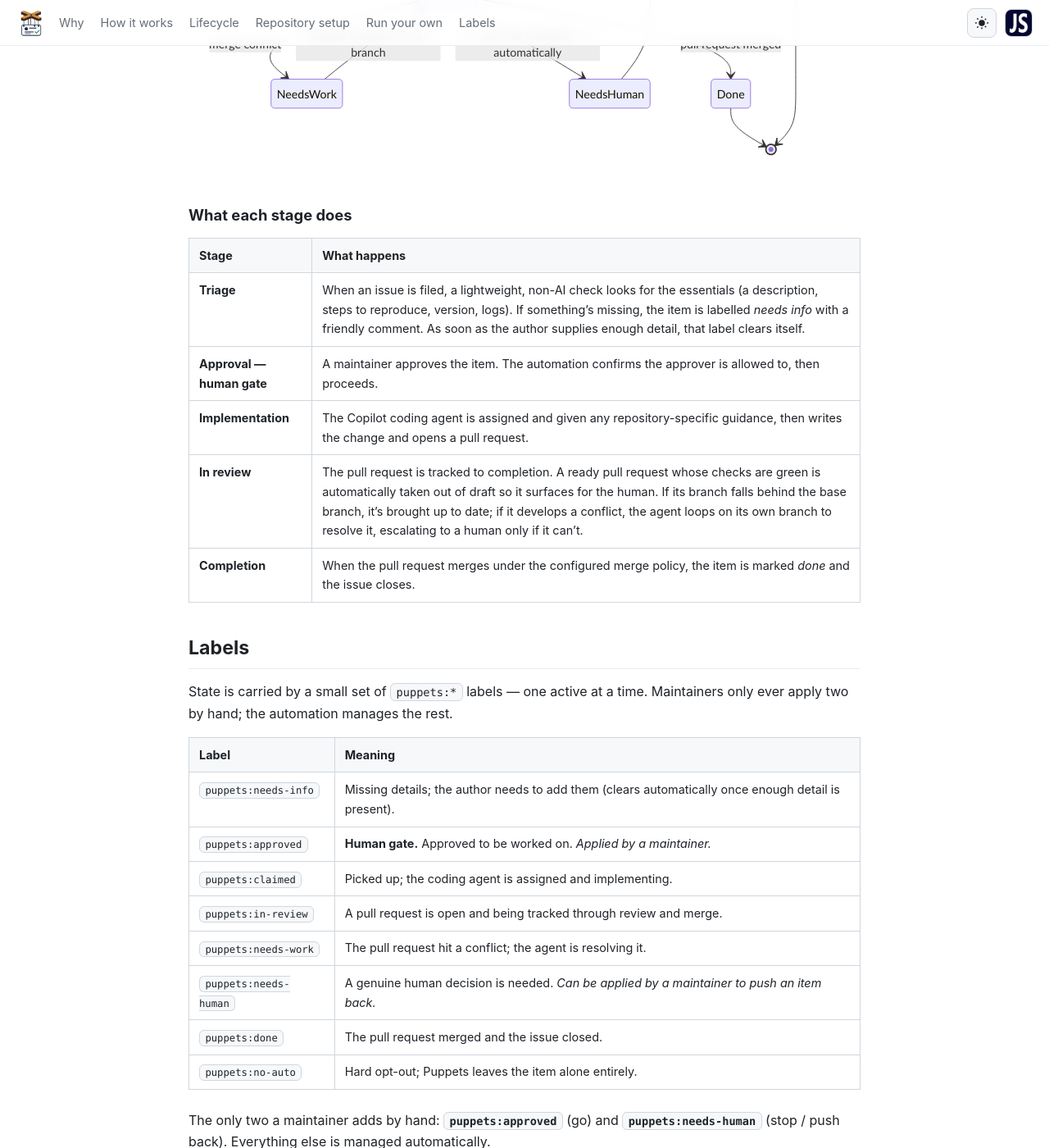
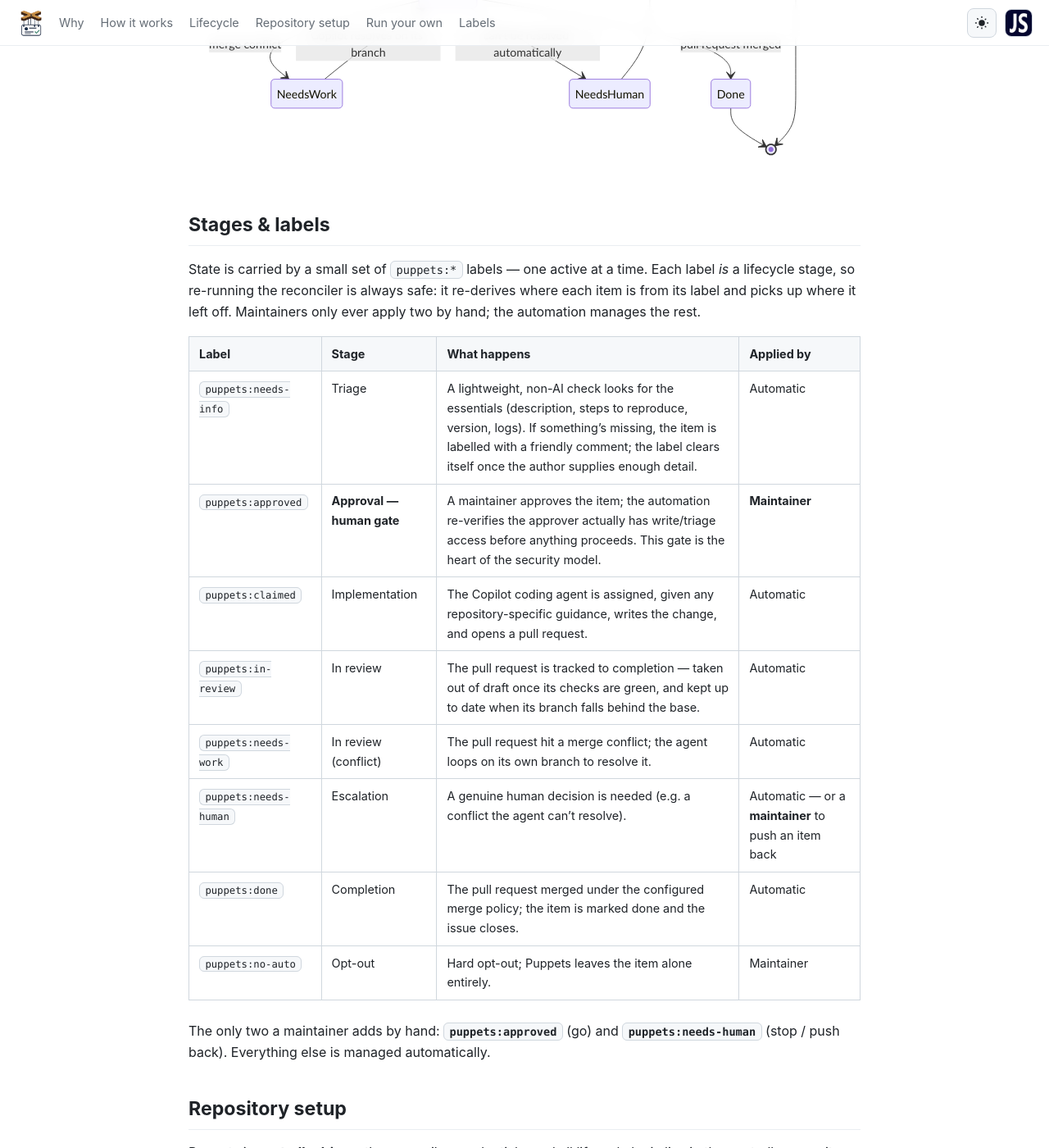
Before and after one commit to JeffSteinbok/JeffSteinbok.github.io, a Jekyll site: the page built from puppets/index.md, in a window 1280 px wide and 1400 px high, scrolled down 2263 px. Shown: the whole window at 82% size. Built offline with Jekyll 4.4.1, drawn with Linux system fonts in a browser that asks for light colours; some of the changed text lies outside the part shown.

Commit message:
Publish Puppets docs (source 4326981)

````diff
--- a/puppets/index.md
+++ b/puppets/index.md
@@ -19,7 +19,7 @@ nav:
   - label: Run your own
     url: "#run-your-own-controller"
   - label: Labels
-    url: "#labels"
+    url: "#stages--labels"
 ---
 
 **Puppets is a fully server-side automation harness that turns GitHub issues into merged
@@ -101,31 +101,23 @@ stateDiagram-v2
     Filed --> [*] : closed / won't fix
 ```
 
-### What each stage does
+## Stages &amp; labels
 
-| Stage | What happens |
-|---|---|
-| **Triage** | When an issue is filed, a lightweight, non-AI check looks for the essentials (a description, steps to reproduce, version, logs). If something's missing, the item is labelled *needs info* with a friendly comment. As soon as the author supplies enough detail, that label clears itself. |
-| **Approval — human gate** | A maintainer approves the item. The automation confirms the approver is allowed to, then proceeds. |
-| **Implementation** | The Copilot coding agent is assigned and given any repository-specific guidance, then writes the change and opens a pull request. |
-| **In review** | The pull request is tracked to completion. A ready pull request whose checks are green is automatically taken out of draft so it surfaces for the human. If its branch falls behind the base branch, it's brought up to date; if it develops a conflict, the agent loops on its own branch to resolve it, escalating to a human only if it can't. |
-| **Completion** | When the pull request merges under the configured merge policy, the item is marked *done* and the issue closes. |
+State is carried by a small set of `puppets:*` labels — one active at a time. Each label
+*is* a lifecycle stage, so re-running the reconciler is always safe: it re-derives where
+each item is from its label and picks up where it left off. Maintainers only ever apply two
+by hand; the automation manages the rest.
 
-## Labels
-
-State is carried by a small set of `puppets:*` labels — one active at a time. Maintainers
-only ever apply two by hand; the automation manages the rest.
-
-| Label | Meaning |
-|---|---|
-| `puppets:needs-info` | Missing details; the author needs to add them (clears automatically once enough detail is present). |
-| `puppets:approved` | **Human gate.** Approved to be worked on. *Applied by a maintainer.* |
-| `puppets:claimed` | Picked up; the coding agent is assigned and implementing. |
-| `puppets:in-review` | A pull request is open and being tracked through review and merge. |
-| `puppets:needs-work` | The pull request hit a conflict; the agent is resolving it. |
-| `puppets:needs-human` | A genuine human decision is needed. *Can be applied by a maintainer to push an item back.* |
-| `puppets:done` | The pull request merged and the issue closed. |
-| `puppets:no-auto` | Hard opt-out; Puppets leaves the item alone entirely. |
+| Label | Stage | What happens | Applied by |
+|---|---|---|---|
+| `puppets:needs-info` | Triage | A lightweight, non-AI check looks for the essentials (description, steps to reproduce, version, logs). If something's missing, the item is labelled with a friendly comment; the label clears itself once the author supplies enough detail. | Automatic |
+| `puppets:approved` | **Approval — human gate** | A maintainer approves the item; the automation re-verifies the approver actually has write/triage access before anything proceeds. This gate is the heart of the security model. | **Maintainer** |
+| `puppets:claimed` | Implementation | The Copilot coding agent is assigned, given any repository-specific guidance, writes the change, and opens a pull request. | Automatic |
+| `puppets:in-review` | In review | The pull request is tracked to completion — taken out of draft once its checks are green, and kept up to date when its branch falls behind the base. | Automatic |
+| `puppets:needs-work` | In review (conflict) | The pull request hit a merge conflict; the agent loops on its own branch to resolve it. | Automatic |
+| `puppets:needs-human` | Escalation | A genuine human decision is needed (e.g. a conflict the agent can't resolve). | Automatic — or a **maintainer** to push an item back |
+| `puppets:done` | Completion | The pull request merged under the configured merge policy; the item is marked done and the issue closes. | Automatic |
+| `puppets:no-auto` | Opt-out | Hard opt-out; Puppets leaves the item alone entirely. | Maintainer |
 
 The only two a maintainer adds by hand: **`puppets:approved`** (go) and
 **`puppets:needs-human`** (stop / push back). Everything else is managed automatically.
@@ -191,6 +187,10 @@ separate Puppets project. Download these three workflow files into `.github/work
    engine.
 3. [`puppets-bootstrap-labels.yml`](downloads/puppets-bootstrap-labels.yml) — the label
    bootstrapper used by the engine.
+
+Then download [`puppets-reconcile.js`](downloads/puppets-reconcile.js) into
+`.github/scripts/`. The workflow files contain only configuration and orchestration; the
+reconciliation implementation lives in this JavaScript module.
 
 Edit `puppets-controller.yml` with your GitHub owner, repository names, and the logins
 allowed to apply `puppets:approved`. Then create a `PUPPETS_TOKEN` Actions secret in the
````
Also changed, not shown: other parts of puppets/index.md (+6 -2 lines), 1 other file.
